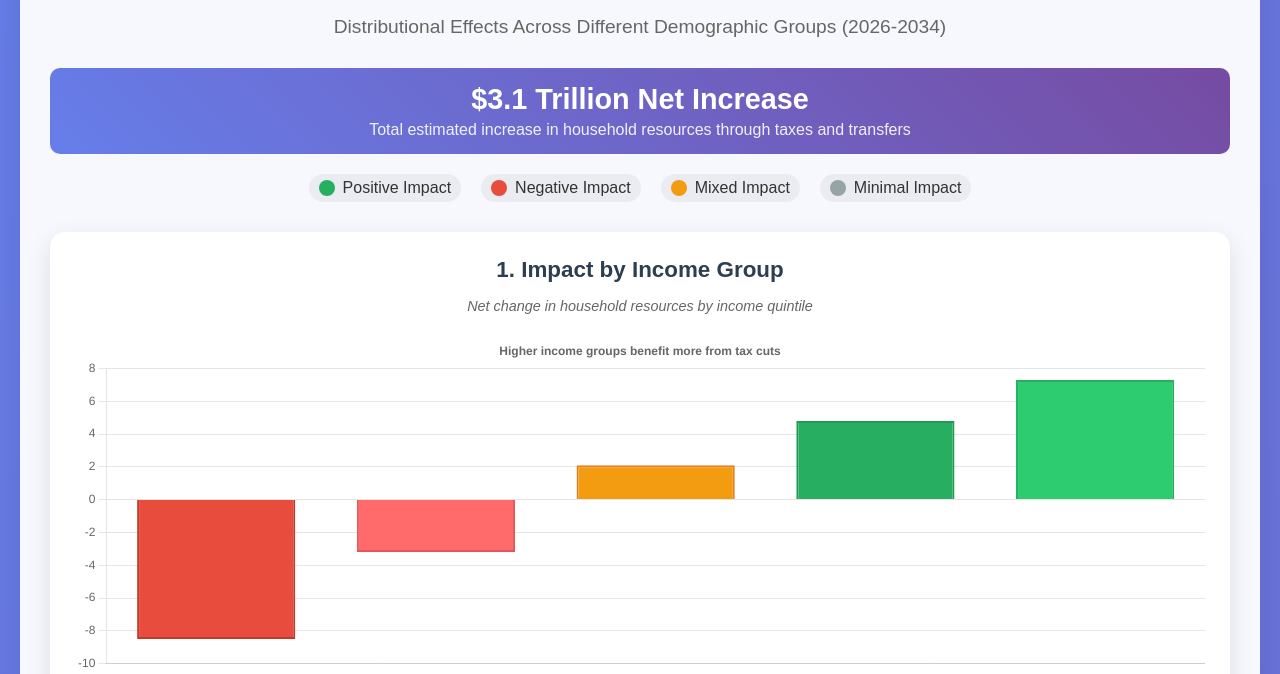
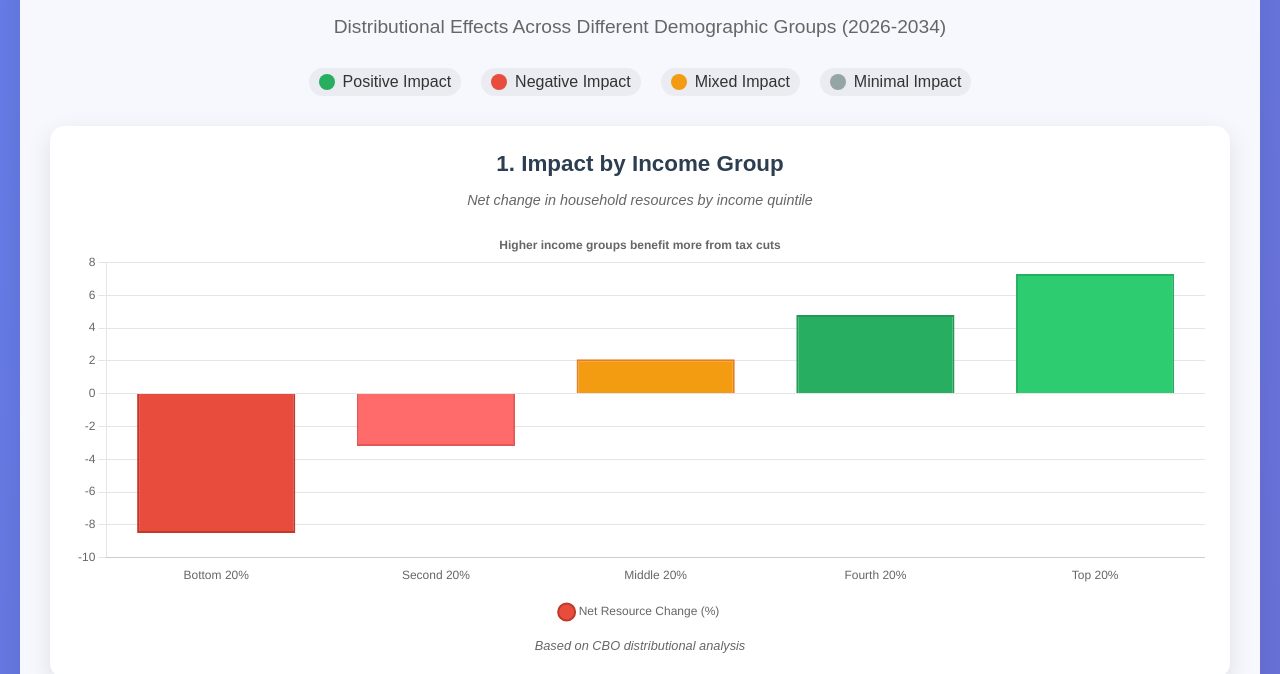
Before and after one commit to iroy2000/one-big-beautiful-bill-impact-analysis, a plain HTML site: page index.html in a window 1280 px wide. Shown: the part 125-799 px from the top of the page. Drawn offline with nearby package versions, Linux system fonts and the light colour scheme.

Commit message:
Update index.html
remove highlight stats

```diff
--- a/index.html
+++ b/index.html
@@ -165,11 +165,6 @@
     <div class="container">
         <h1>H.R. 1 "One Big Beautiful Bill Act" Impact Analysis</h1>
         <p class="subtitle">Distributional Effects Across Different Demographic Groups (2026-2034)</p>
-
-        <div class="highlight-stat">
-            <h3>$3.1 Trillion Net Increase</h3>
-            <p>Total estimated increase in household resources through taxes and transfers</p>
-        </div>
 
         <div class="impact-legend">
             <div class="legend-item">
```
